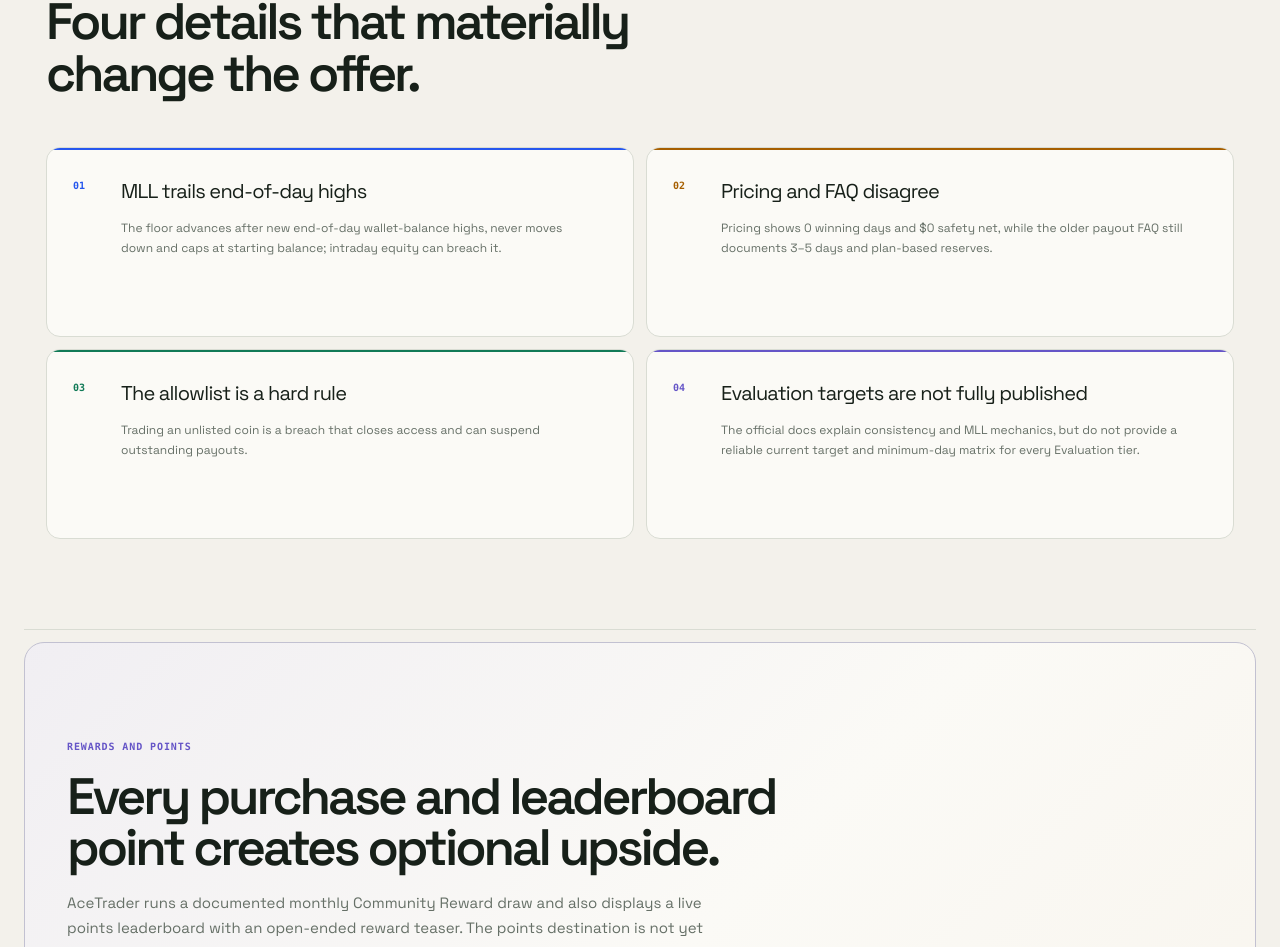
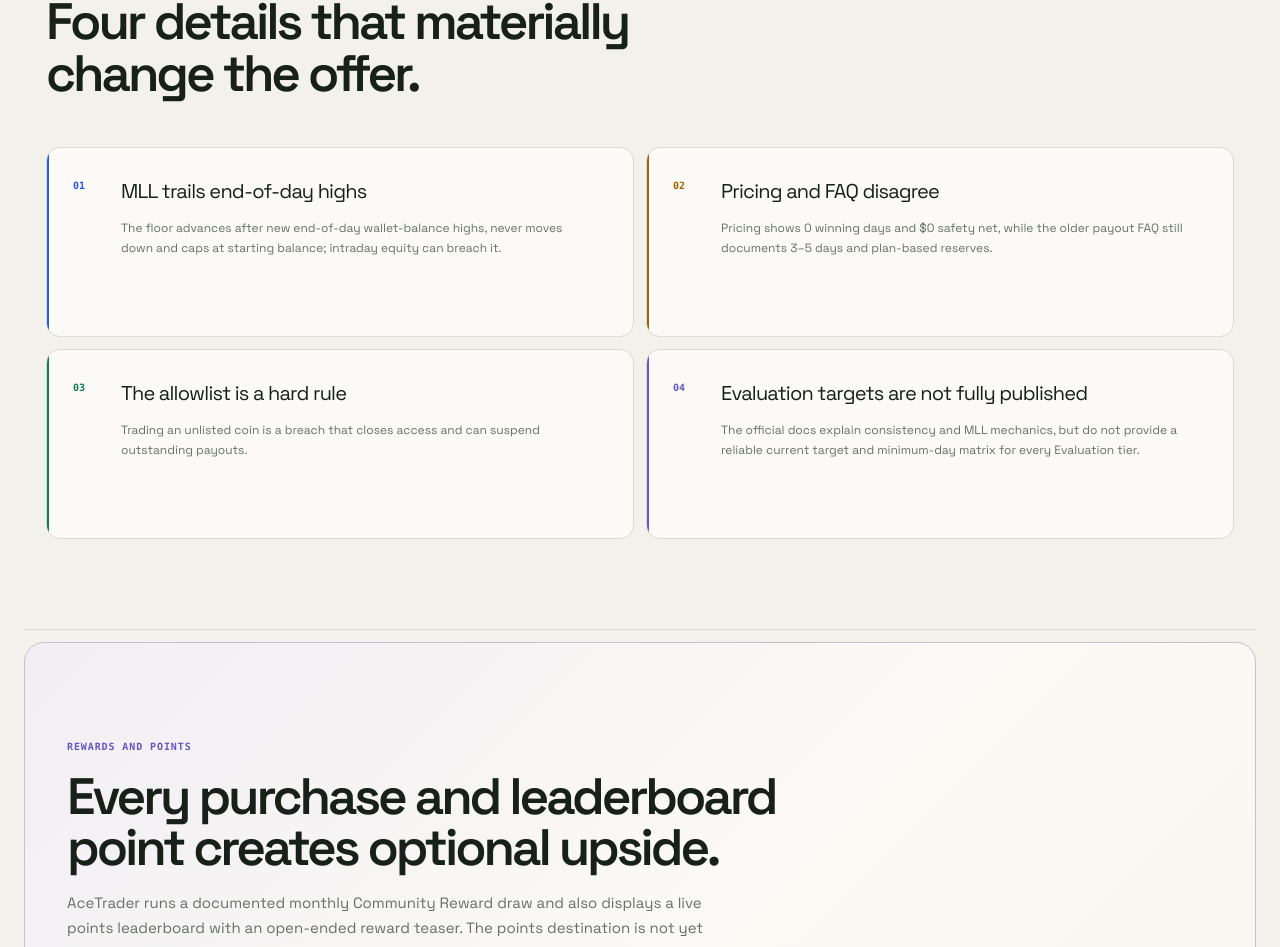
Before and after one commit to Nerevarine22/prop, a Next.js app: page /prop-firms/acetrader in a window 1280 px wide. Shown: the part 5496-6443 px from the top of the page. Built offline with nearby package versions, Linux system fonts and the light colour scheme; no server answers; the database is empty.

Commit message:
style: move risk accents to card edge

```diff
--- a/src/components/product/ProprEditorialContent.module.css
+++ b/src/components/product/ProprEditorialContent.module.css
@@ -183,7 +183,7 @@
 .riskSection .sectionHeading { max-width: 680px; }
 .riskGrid { display: grid; grid-template-columns: repeat(2, minmax(0, 1fr)); margin-top: 48px; gap: 12px; }
 .riskGrid article { position: relative; min-height: 190px; padding: 28px 28px 26px 74px; overflow: hidden; border: 1px solid var(--line); border-radius: 14px; background: var(--paper); }
-.riskGrid article::before { position: absolute; top: 0; right: 0; left: 0; height: 2px; background: var(--blue); content: ''; }
+.riskGrid article::before { position: absolute; top: 0; bottom: 0; left: 0; width: 2px; background: var(--blue); content: ''; }
 .riskGrid article:nth-child(2)::before { background: var(--accent-condition); }
 .riskGrid article:nth-child(3)::before { background: var(--accent-settlement); }
 .riskGrid article:nth-child(4)::before { background: var(--accent-reward); }
```
